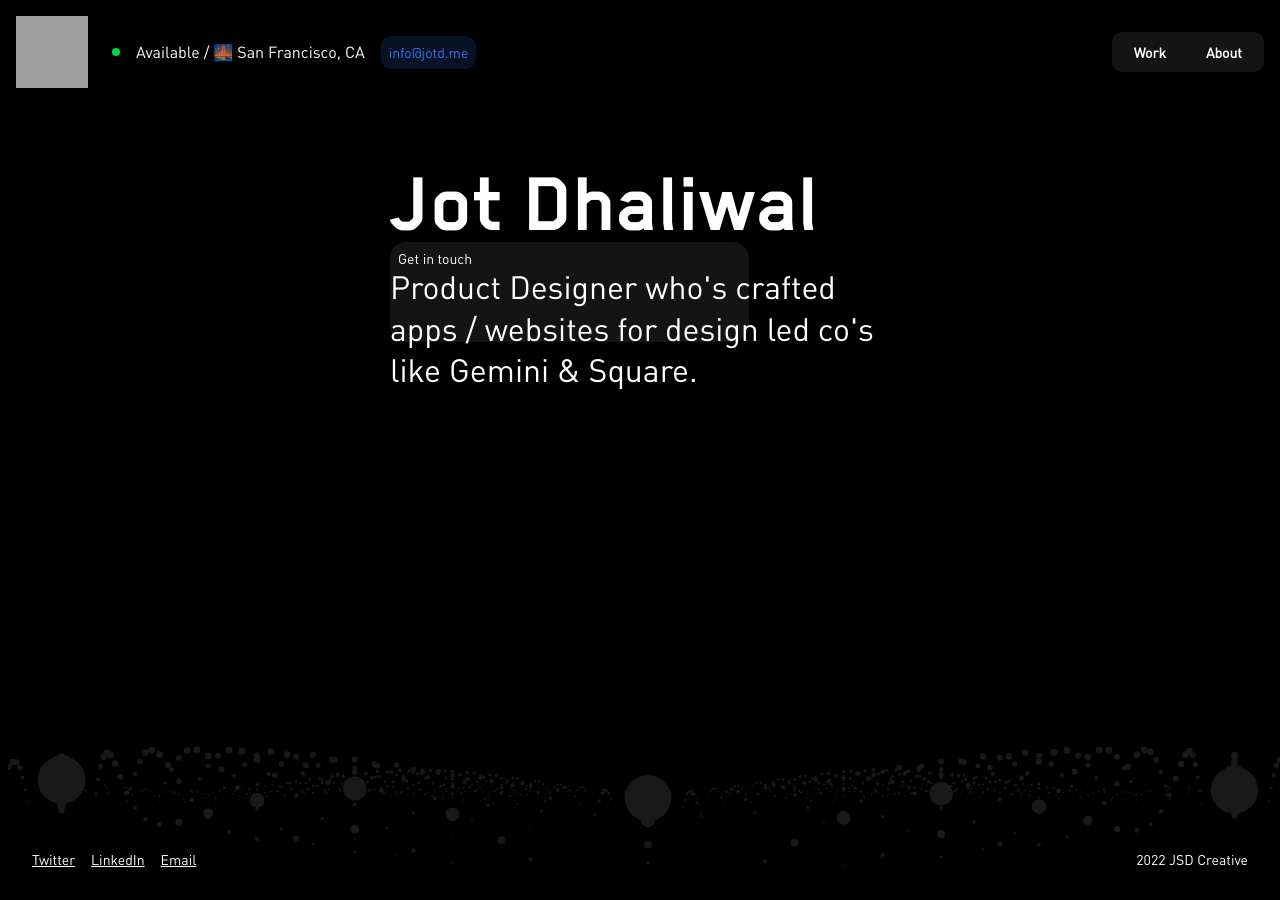
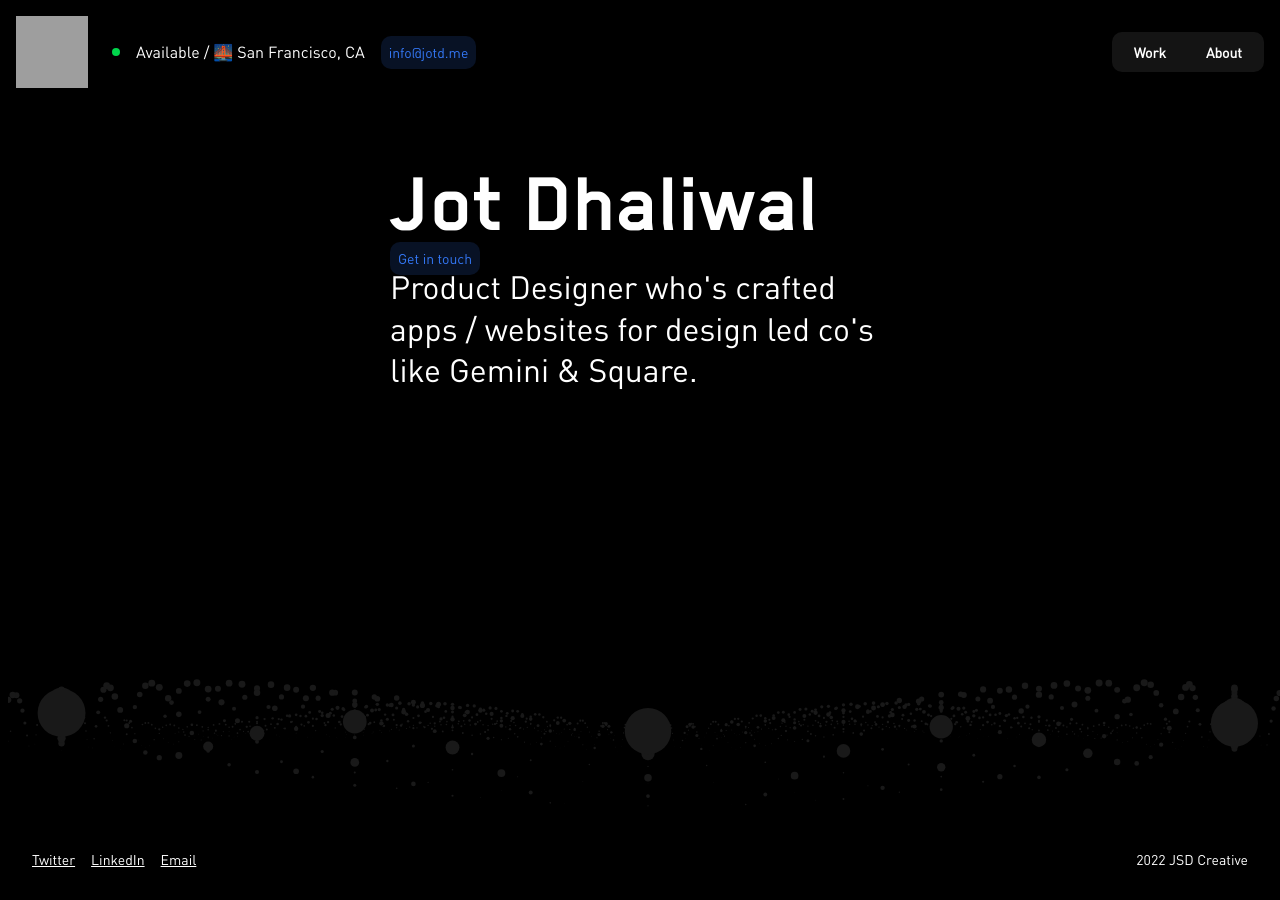
Before and after one commit to jotd/jotd-portfolio, a Jekyll site: the page index.html, which Jekyll copies as it is, in a window 1280 px wide and 900 px high. Built offline with Jekyll 4.4.1, drawn with Linux system fonts in a browser that asks for light colours; grey boxes are pictures that could not be loaded.

Commit message:
Update index.html

```diff
--- a/index.html
+++ b/index.html
@@ -47,7 +47,7 @@
         Product Designer who's crafted apps / websites for design led co's like Gemini & Square.
       </div>
       <div>
-        <a class="cta-2" href="mailto:info@jotd.me?subject=Inquiry%20from%20website"> Get in touch</a>
+        <a class="cta" href="mailto:info@jotd.me?subject=Inquiry%20from%20website"> Get in touch</a>
       </div>
     </div>
 
```
